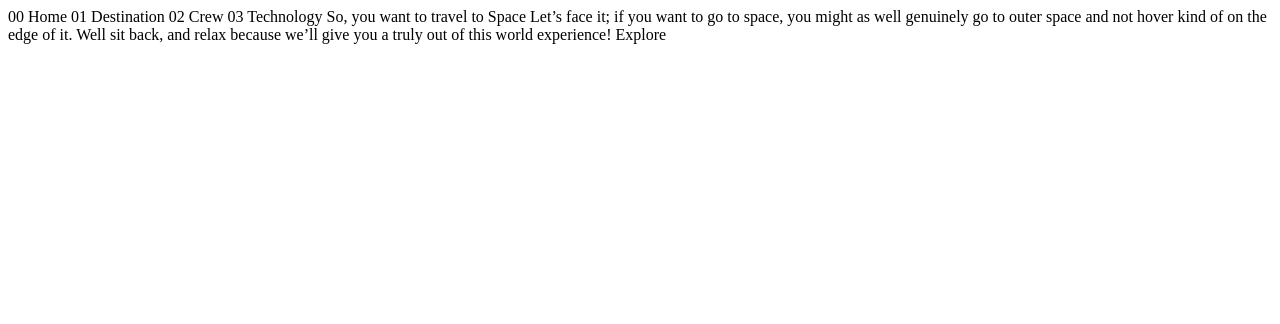
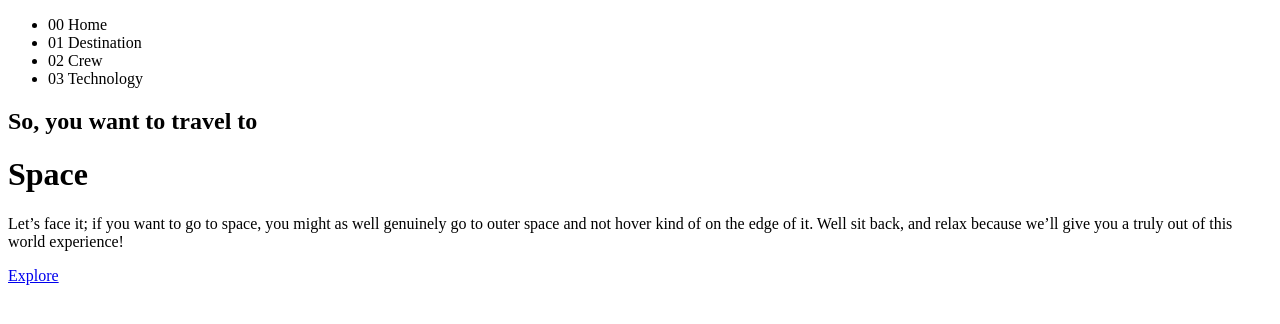
Before and after one commit to crisdevs/space-tourism, a plain HTML site: page html/index.html in a window 1280 px wide. Drawn offline with Linux system fonts and the light colour scheme.

Commit message:
added starter html markup on homepage

```diff
--- a/html/index.html
+++ b/html/index.html
@@ -9,19 +9,24 @@
   <title>Frontend Mentor | Space tourism website</title>
 </head>
 <body>
+  <nav>
+    <ul>
+      <li>00 Home</li>
+      <li>01 Destination</li>
+      <li>02 Crew</li>
+      <li>03 Technology</li>
+    </ul>
+  </nav>
+  <main>
+    <h2>So, you want to travel to</h2>
+    <h1>Space</h1>
+    <p>Let’s face it; if you want to go to space, you might as well genuinely go to
+    outer space and not hover kind of on the edge of it. Well sit back, and relax
+    because we’ll give you a truly out of this world experience!
+    </p>
 
-  00 Home
-  01 Destination
-  02 Crew
-  03 Technology
-
-  So, you want to travel to
-  Space
-  Let’s face it; if you want to go to space, you might as well genuinely go to
-  outer space and not hover kind of on the edge of it. Well sit back, and relax
-  because we’ll give you a truly out of this world experience!
-
-  Explore
+    <a href = "#">Explore</a>
+  </main>
 
 </body>
 </html>
```
